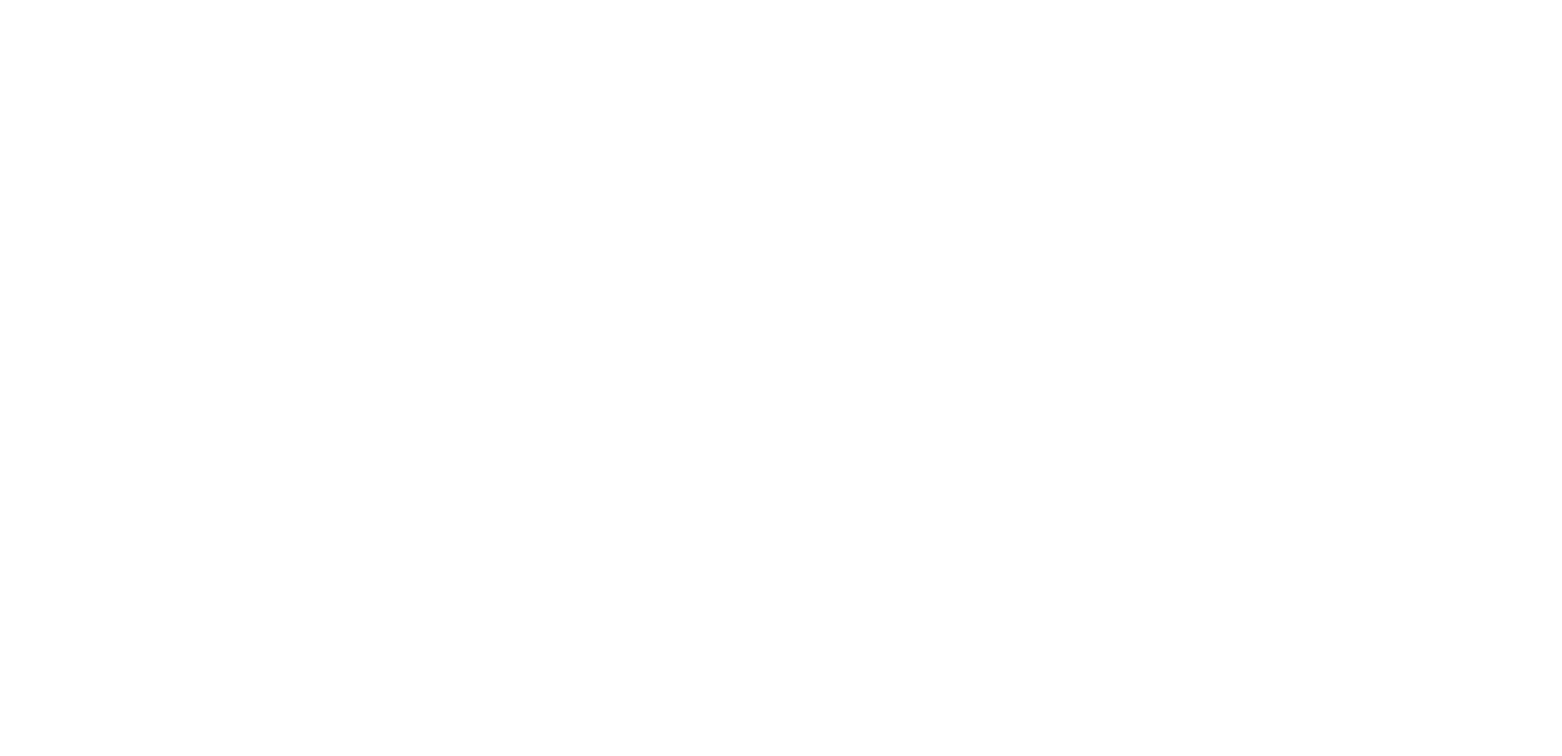
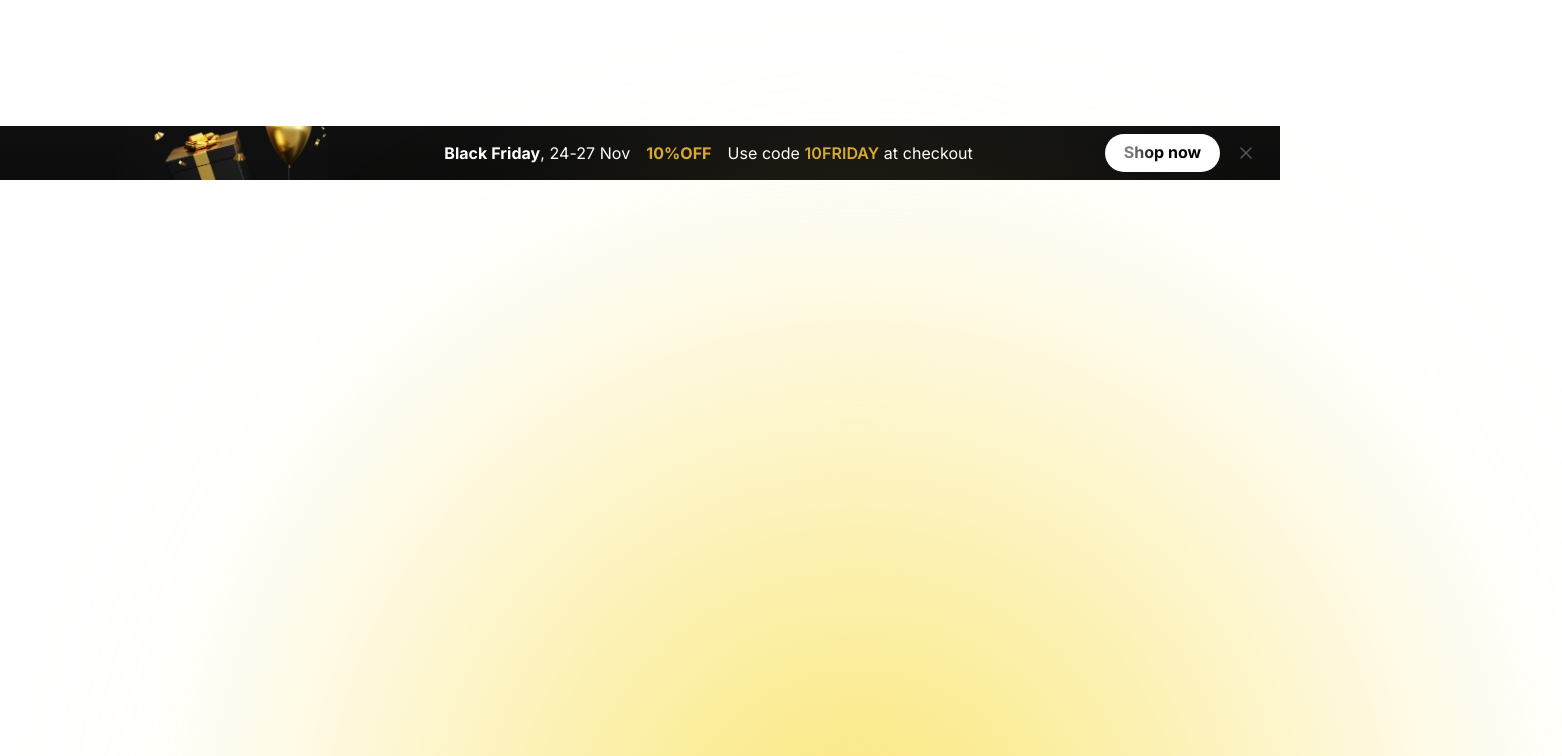
Before and after one commit to Jackman108/tangem-app, a Next.js app: page / in a window 1280 px wide. Shown: the part 620-1376 px from the top of the page, 1562 px wide, since content can reach past the window. Before the commit the page ends 800 px from the top, so only its background shows below. Built offline with nearby package versions, Linux system fonts and the light colour scheme.

Commit message:
Add functionality to a Banner

```diff
--- a/src/app/page.module.css
+++ b/src/app/page.module.css
@@ -3,6 +3,5 @@
   flex-direction: column;
   justify-content: space-between;
   align-items: center;
-  min-height: 100vh;
-
+  min-height: 200vh;
 }
--- a/src/app/page.tsx
+++ b/src/app/page.tsx
@@ -1,16 +1,28 @@
 'use client'
-import React from 'react';
+import React, { useState } from 'react';
 import BlackFridayBanner from '@/components/BlackFridayBanner/BlackFridayBanner'
 import styles from './page.module.css'
 
 const Home: React.FC = () => {
-    const handleDismiss = () => {
-        console.log('Banner dismissed');
+    const [showSecondBanner, setShowSecondBanner] = useState(false);
+
+    const handleDismissFirstBanner = () => {
+        setShowSecondBanner(true);
     };
 
     return (
         <main className={styles.main}>
-            <BlackFridayBanner onDismiss={handleDismiss} />
+            <BlackFridayBanner
+                bannerKey="banner1"
+                onDismiss={handleDismissFirstBanner}
+            />
+
+            {showSecondBanner &&
+                <BlackFridayBanner
+                    bannerKey="banner2"
+                    onDismiss={() => setShowSecondBanner(false)}
+                    isSecondBanner
+                />}
         </main>
     );
 };
--- a/src/components/BlackFridayBanner/BlackFridayBanner.module.css
+++ b/src/components/BlackFridayBanner/BlackFridayBanner.module.css
@@ -7,6 +7,17 @@
     width: 100%;
     height: 54px;
     background: linear-gradient(180deg, #101010 0%, var(--black) 100%);
+    margin-top: 54px;
+}
+.firstBanner {
+    margin-top: 54px;
+}
+
+.secondBanner {
+    position: fixed;
+    bottom: 0;
+    left: 0;
+    width: 100%;
 }
 
 .content {
@@ -34,7 +45,7 @@
     color: var(--orange);
 }
 
-.lightingEffect {
+.firstBanner .lightingEffect {
     position: absolute;
     width: 1408px;
     height: 1408px;
@@ -47,7 +58,7 @@
     transform: translate(20%, -125%);
 }
 
-.additionalEffect {
+.firstBanner .additionalEffect {
     width: 1397px;
     height: 1399px;
     flex-shrink: 0;
@@ -60,61 +71,20 @@
     transform: translate(-60%, -120%);
 }
 
+
+.secondBanner .lightingEffect {
+    position: absolute;
+    width: 1408px;
+    height: 1408px;
+    flex-shrink: 0;
+    border-radius: 1408px;
+    background: radial-gradient(50% 50% at 50% 50%, #FAE571 0%, rgba(11, 14, 23, 0.00) 100%);
+    filter: blur(92px);
+    top: 50%;
+    right: 0;
+    transform: translate(20%);
+}
 .buttons {
     display: flex;
     align-items: center;
 }
-
-
-.wrapperShopNowButton {
-    background-color: var(--white);
-    width: 115px;
-    height: 38px;
-    margin-right: 14px;
-    z-index: 1;
-    border-radius: 100px;
-    backdrop-filter: blur(12px);
-    display: flex;
-    align-items: center;
-    justify-content: center;
-    gap: 10px;
-    line-height: 110%;
-    color: #0B0B0B;
-    text-shadow: 0px 0px 30px rgba(102, 204, 255, 0.20);
-    position: relative;
-}
-
-.shopNowButton {
-    padding: 10px 14px;
-    border: none;
-    outline: none;
-    background: linear-gradient(to right, gray 20%, black 45%);
-    -webkit-background-clip: text;
-    -webkit-text-fill-color: transparent;
-    text-fill-color: transparent;
-    font-weight: bold;
-    display: flex;
-    align-items: center;
-    gap: 10px;
-    line-height: 110%;
-    cursor: pointer;
-}
-
-
-.wrapperShopNowButton:hover {
-    cursor: pointer;
-    background-color: rgb(226, 225, 225);
-}
-
-.dismissButton {
-    width: 24px;
-    height: 24px;
-    margin-right: 22px;
-    color: var(--white);
-    background-color: transparent;
-    border: none;
-    outline: none;
-}
-.dismissButton:hover {
-    cursor: pointer;
-}
--- a/src/components/BlackFridayBanner/BlackFridayBanner.tsx
+++ b/src/components/BlackFridayBanner/BlackFridayBanner.tsx
@@ -1,21 +1,64 @@
-import React, { useEffect, useState } from 'react';
-import styles from './BlackFridayBanner.module.css'; // Assume you have CSS module for styling
+'use client'
+import React, { useEffect, useRef, useState } from 'react';
+import styles from './BlackFridayBanner.module.css';
 import Image from 'next/image';
 import bannerImage from '../../../public/bannerImage.webp';
-import cross from '../../../public/Close.svg';
+import DismissButton from '../UI/DismissButton/DismissButton';
+import ShopNowButton from '../UI/shopNowButton/shopNowButton';
+import { Router } from 'next/router';
 
 type BlackFridayBannerProps = {
+    bannerKey: string;
     onDismiss: () => void;
+    isSecondBanner?: boolean;
 };
 
-const BlackFridayBanner: React.FC<BlackFridayBannerProps> = ({ onDismiss }) => {
+const BlackFridayBanner: React.FC<BlackFridayBannerProps> = ({
+    bannerKey,
+    onDismiss,
+    isSecondBanner
+}) => {
+    const [isVisible, setIsVisible] = useState(true);
+    const bannerRef = useRef<HTMLDivElement | null>(null);
 
     const handleShopNow = () => {
+        const url = '/path/to/url';
+        Router.events.emit("routeChangeStart", url);
         window.location.href = 'https://www.mediamarkt.nl/nl/campaign/blackfriday';
     };
 
-    return (
-        <div className={styles.banner}>
+    const handleDismiss = () => {
+        setIsVisible(false);
+        onDismiss();
+    };
+    const bannerClassName = isSecondBanner ? styles.secondBanner : styles.firstBanner;
+
+
+    useEffect(() => {
+        const handleScroll = () => {
+            const currentBanner = bannerRef.current;
+
+            if (currentBanner) {
+                const bannerRect = currentBanner.getBoundingClientRect();
+                const isBannerVisible = bannerRect.bottom > 0 && bannerRect.top < window.innerHeight;
+
+                if (!isBannerVisible) {
+                    setIsVisible(false);
+                    onDismiss();
+                }
+            }
+        };
+
+        window.addEventListener('scroll', handleScroll);
+        return () => window.removeEventListener('scroll', handleScroll);
+    }, [onDismiss]);
+
+    return isVisible ? (
+        <div
+            key={bannerKey}
+            ref={bannerRef}
+            className={`${styles.banner} ${bannerClassName}`}
+        >
             <div className={styles.lightingEffect} />
             <div className={styles.additionalEffect} />
             <Image
@@ -34,29 +77,13 @@ const BlackFridayBanner: React.FC<BlackFridayBannerProps> = ({ onDismiss }) => {
                 <p className={styles.useCode}>Use code <strong className={styles.code}>10FRIDAY</strong> at checkout</p>
             </div>
             <div className={styles.buttons}>
-                <div className={styles.wrapperShopNowButton} >
-                    <button className={styles.shopNowButton} onClick={handleShopNow}>
-                        Shop now
-                    </button>
-                </div>
-
-                <button className={styles.dismissButton} onClick={onDismiss}>
-                <Image
-                priority
-                src={cross}
-                alt={'cross Image'}
-                quality={100}
-                width={24}
-                height={24}
-                placeholder='empty'
-                className={styles.dismissImage}
-            />
-                </button>
+                <ShopNowButton onClick={handleShopNow} />
+                <DismissButton onClick={handleDismiss} />
             </div>
 
 
         </div>
-    );
+    ) : null;
 };
 
 export default BlackFridayBanner;
--- /dev/null
+++ b/src/components/UI/DismissButton/DismissButton.module.css
@@ -0,0 +1,12 @@
+.dismissButton {
+    width: 24px;
+    height: 24px;
+    margin-right: 22px;
+    color: var(--white);
+    background-color: transparent;
+    border: none;
+    outline: none;
+}
+.dismissButton:hover {
+    cursor: pointer;
+}
--- /dev/null
+++ b/src/components/UI/DismissButton/DismissButton.tsx
@@ -0,0 +1,29 @@
+// DismissButton.tsx
+import React from 'react';
+import Image from 'next/image';
+import cross from '../../../../public/Close.svg';
+import styles from './DismissButton.module.css';
+
+
+type DismissButtonProps = {
+    onClick: () => void;
+};
+
+const DismissButton: React.FC<DismissButtonProps> = ({ onClick }) => {
+    return (
+        <button className={styles.dismissButton} onClick={onClick}>
+            <Image
+                priority
+                src={cross}
+                alt={'cross Image'}
+                quality={100}
+                width={24}
+                height={24}
+                placeholder='empty'
+                className={styles.dismissImage}
+            />
+        </button>
+    );
+};
+
+export default DismissButton;
--- /dev/null
+++ b/src/components/UI/shopNowButton/shopNowButton.module.css
@@ -0,0 +1,40 @@
+
+.wrapperShopNowButton {
+    background-color: var(--white);
+    width: 115px;
+    height: 38px;
+    margin-right: 14px;
+    z-index: 1;
+    border-radius: 100px;
+    backdrop-filter: blur(12px);
+    display: flex;
+    align-items: center;
+    justify-content: center;
+    gap: 10px;
+    line-height: 110%;
+    color: #0B0B0B;
+    text-shadow: 0px 0px 30px rgba(102, 204, 255, 0.20);
+    position: relative;
+}
+
+.shopNowButton {
+    padding: 10px 14px;
+    border: none;
+    outline: none;
+    background: linear-gradient(to right, gray 20%, black 45%);
+    -webkit-background-clip: text;
+    -webkit-text-fill-color: transparent;
+    text-fill-color: transparent;
+    font-weight: bold;
+    display: flex;
+    align-items: center;
+    gap: 10px;
+    line-height: 110%;
+    cursor: pointer;
+}
+
+
+.wrapperShopNowButton:hover {
+    cursor: pointer;
+    background-color: rgb(226, 225, 225);
+}
--- /dev/null
+++ b/src/components/UI/shopNowButton/shopNowButton.tsx
@@ -0,0 +1,19 @@
+// ShopNowButton.tsx
+import React from 'react';
+import styles from './ShopNowButton.module.css';
+
+type ShopNowButtonProps = {
+    onClick: () => void;
+};
+
+const ShopNowButton: React.FC<ShopNowButtonProps> = ({ onClick }) => {
+    return (
+        <div className={styles.wrapperShopNowButton}>
+            <button className={styles.shopNowButton} onClick={onClick}>
+                Shop now
+            </button>
+        </div>
+    );
+};
+
+export default ShopNowButton;
```
